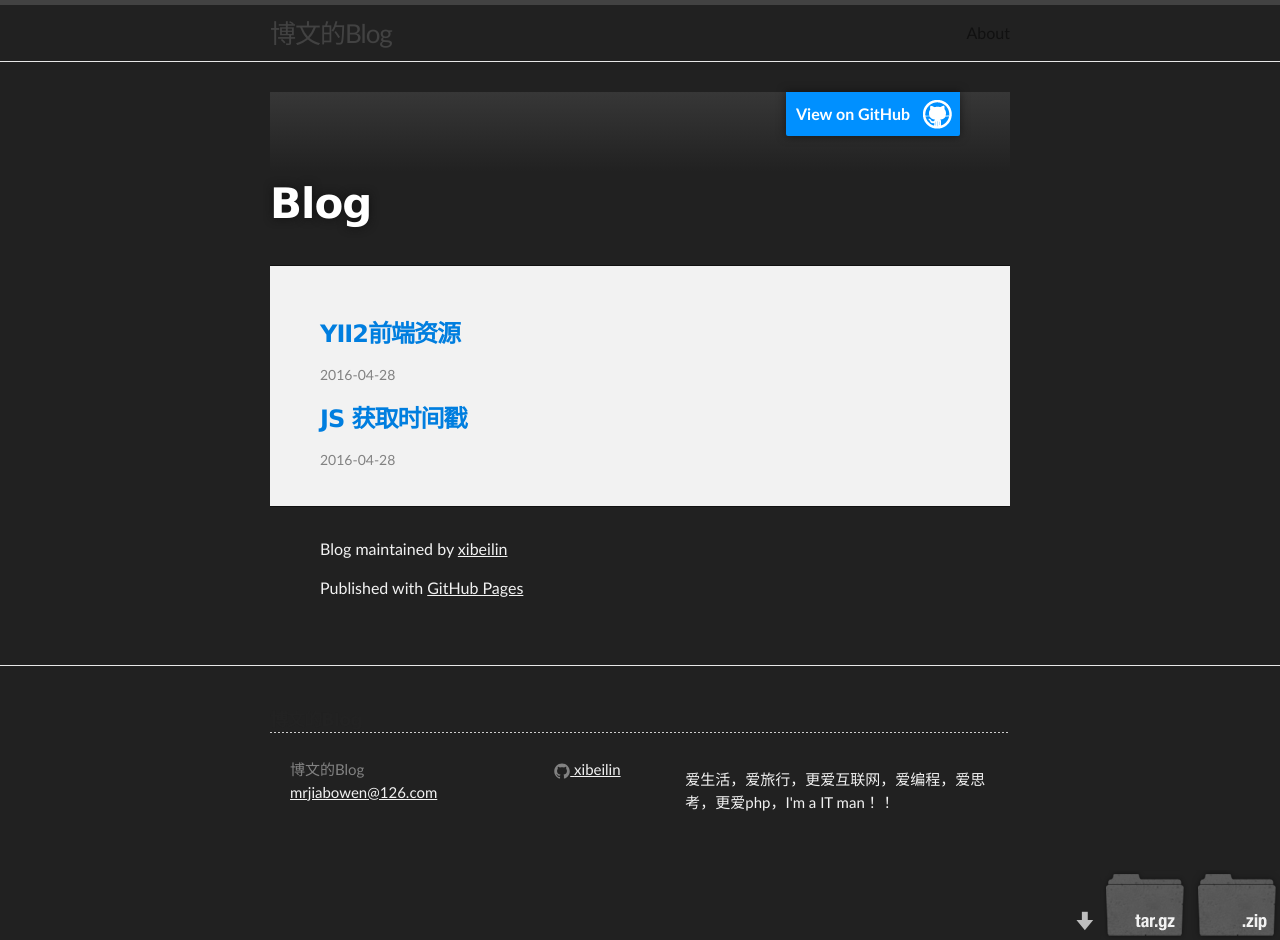
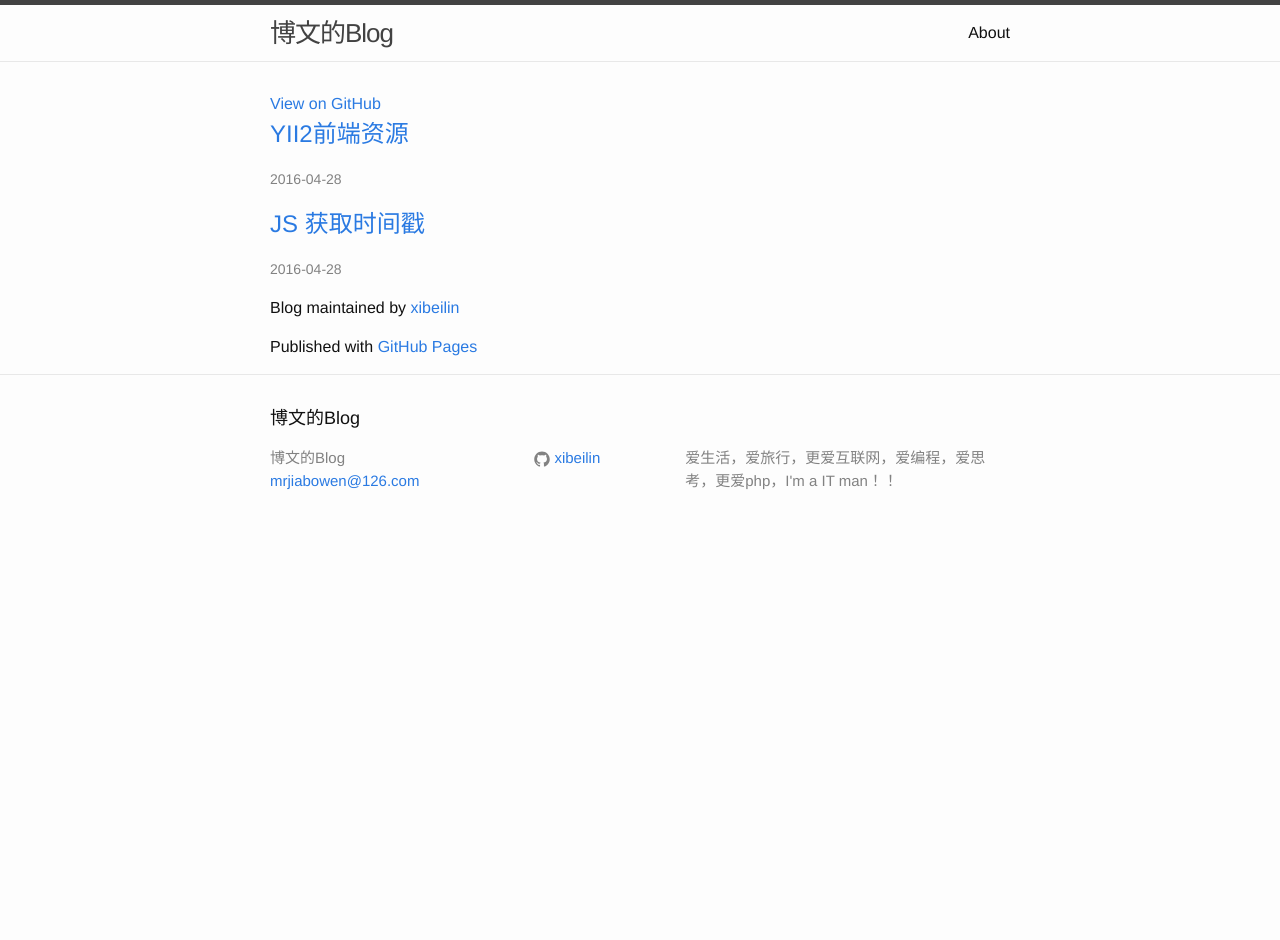
Before and after one commit to xibeilin/blog, a Jekyll site: the page built from index.html, in a window 1280 px wide. Built offline with Jekyll 4.4.1, drawn with Linux system fonts in a browser that asks for light colours; after the commit the page ends 900 px from its top, so only the background shows below that.

Commit message:
modify style

```diff
--- a/index.html
+++ b/index.html
@@ -9,26 +9,17 @@ layout: default
     <meta charset='utf-8'>
     <meta http-equiv="X-UA-Compatible" content="chrome=1">
     <meta name="description" content="博文的Blog 爱生活，爱旅行，更爱互联网，爱编程，爱思考，更爱php，I'm a IT man!!">
-    <link rel="stylesheet" type="text/css" media="screen" href="stylesheets/stylesheet.css">
     <title>博文的Blog</title>
   </head>
   <body>
 
     <!-- HEADER -->
-    <div id="header_wrap" class="outer">
-        <header class="inner">
-          <a id="forkme_banner" href="https://github.com/xibeilin/blog">View on GitHub</a>
-
-</div>
-          <h1 id="project_title">Blog</h1>
-          <h2 id="project_tagline"></h2>
-
-            <section id="downloads">
-              <a class="zip_download_link" href="https://github.com/xibeilin/blog/zipball/master">Download this project as a .zip file</a>
-              <a class="tar_download_link" href="https://github.com/xibeilin/blog/tarball/master">Download this project as a tar.gz file</a>
-            </section>
-        </header>
-    </div>
+    <header>
+      <div id="header_wrap" class="outer">
+          <header class="inner">
+            <a id="forkme_banner" href="https://github.com/xibeilin/blog">View on GitHub</a>
+      </div>
+    </header>
 
     <!-- MAIN CONTENT -->
     <div id="main_content_wrap" class="outer">
```
